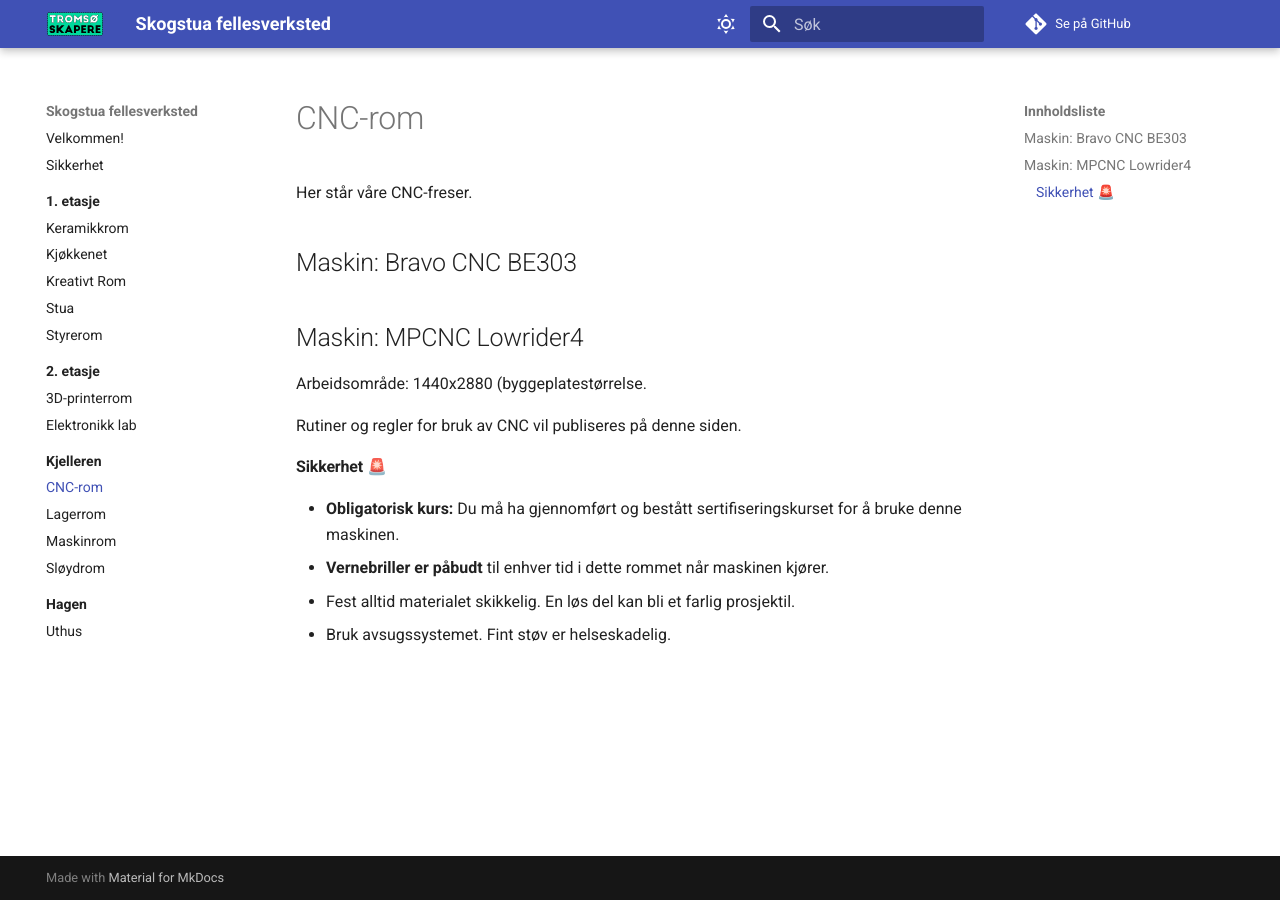
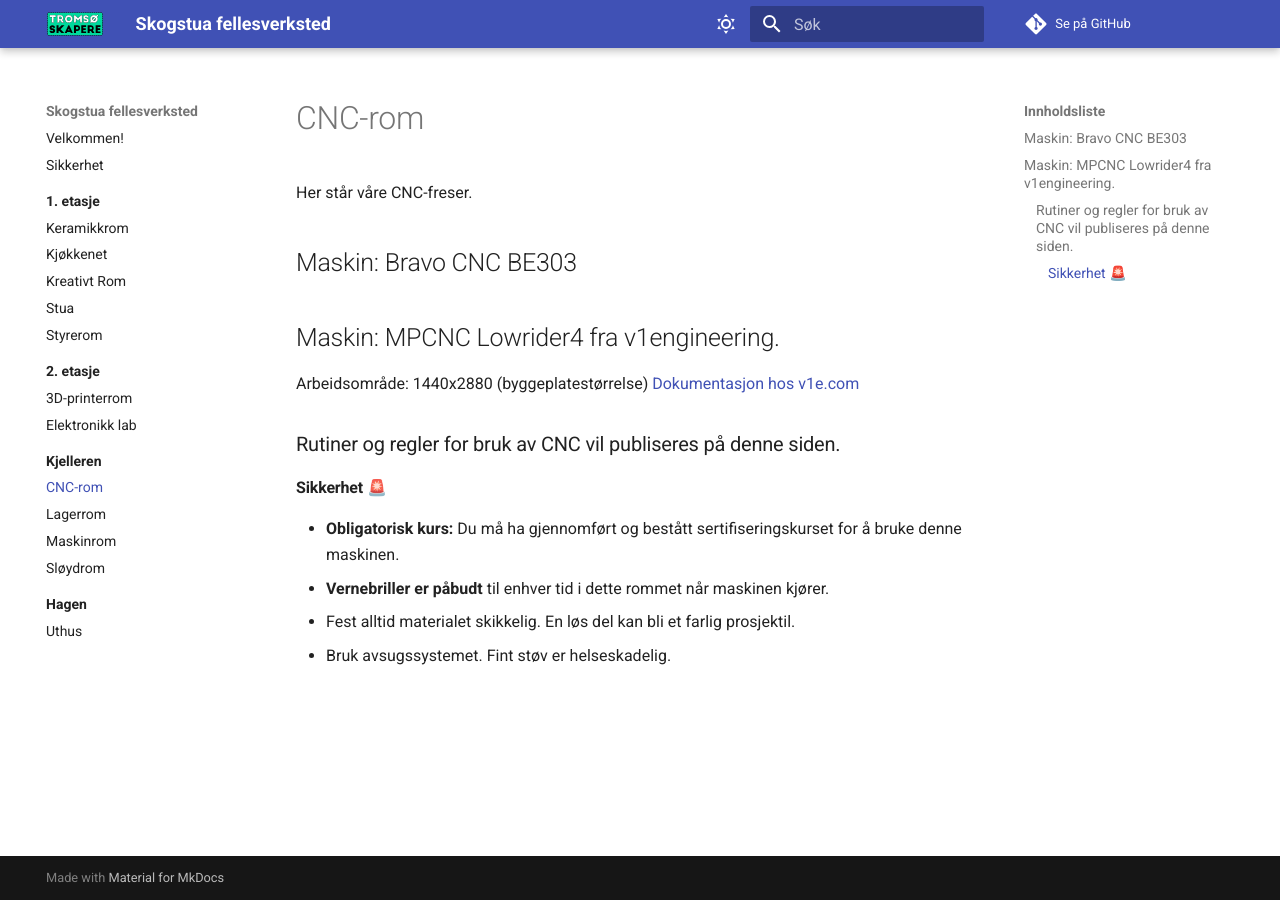
Before and after one commit to Tromsoskapere/mkdocs-skogstua, an MkDocs documentation site: the page built from docs/Kjelleren/cnc_rom.md, in a window 1280 px wide. Built offline with MkDocs 1.6.1 and Material for MkDocs 9.7.7, drawn with Linux system fonts in a browser that asks for light colours; comment, search, counter and statistics services are not loaded.

Commit message:
Update cnc_rom.md

```diff
--- a/docs/Kjelleren/cnc_rom.md
+++ b/docs/Kjelleren/cnc_rom.md
@@ -4,10 +4,12 @@
 
 ## Maskin: Bravo CNC BE303
 
-## Maskin: MPCNC Lowrider4
-Arbeidsområde: 1440x2880 (byggeplatestørrelse.
+## Maskin: MPCNC Lowrider4 fra v1engineering.
+Arbeidsområde: 1440x2880 (byggeplatestørrelse)
+[Dokumentasjon hos v1e.com](https://docs.v1e.com/lowrider/)
 
-Rutiner og regler for bruk av CNC vil publiseres på denne siden.
+
+### Rutiner og regler for bruk av CNC vil publiseres på denne siden.
 
 
 #### Sikkerhet 🚨
```
